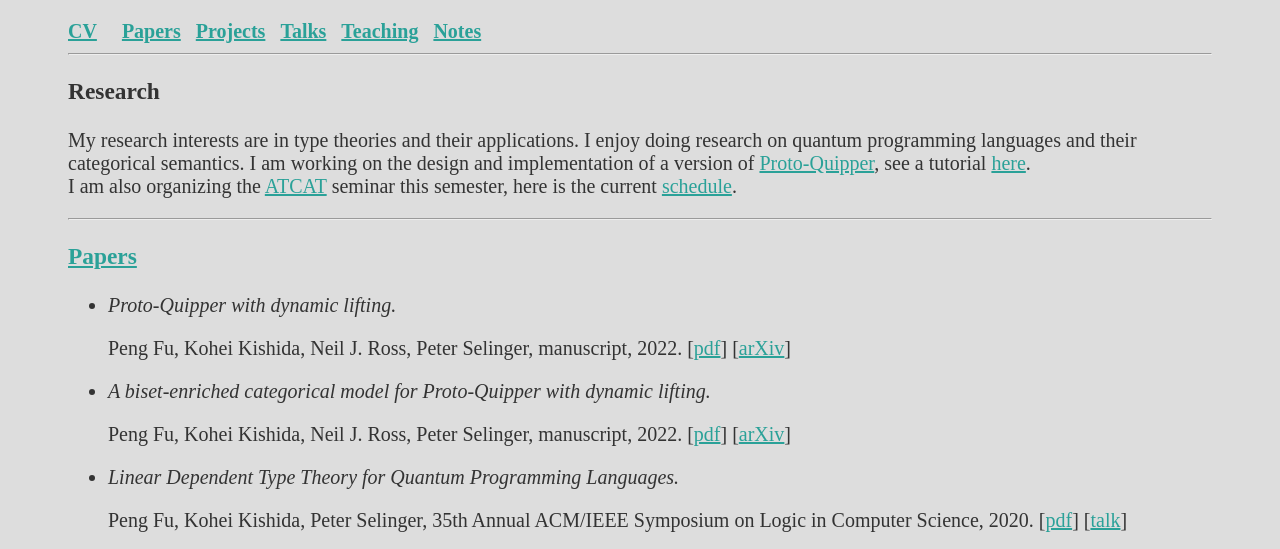
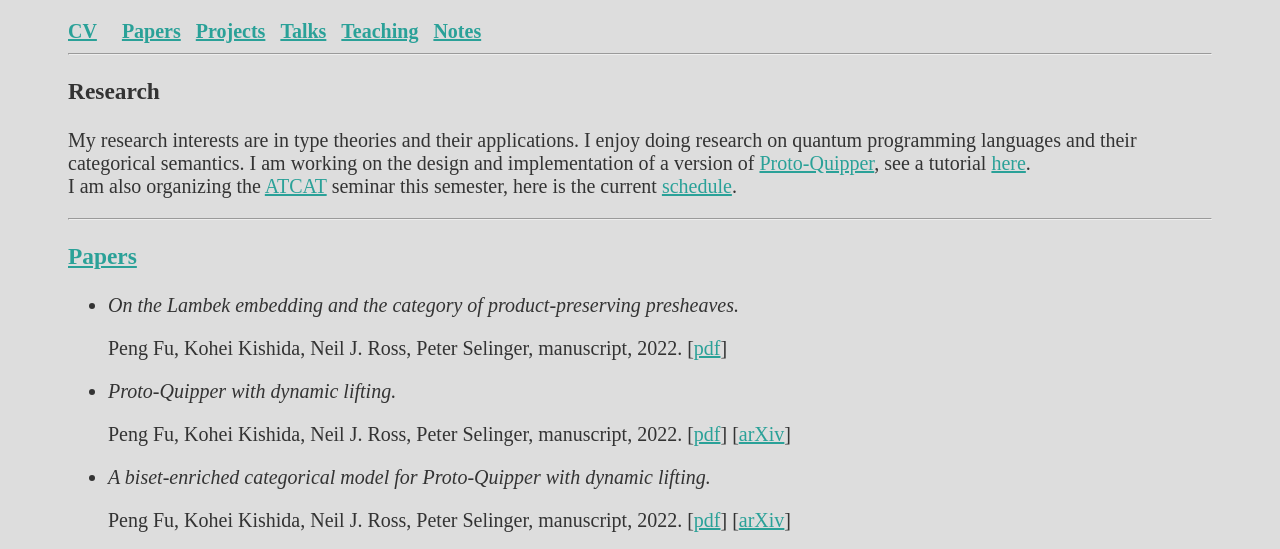
Before and after one commit to Fermat/fermat.github.io, a plain HTML site: page index.html in a window 1280 px wide. Shown: the part 171-720 px from the top of the page. Drawn offline with nearby package versions, Linux system fonts and the light colour scheme; some packages are replaced by stand-ins of ours.

Commit message:
add a paper.

```diff
--- a/index.html
+++ b/index.html
@@ -88,6 +88,13 @@
 
 <h3><a href="#Top">Papers</a> </h3>
 <ul>
+  <li>
+    <em>On the Lambek embedding and the category of product-preserving presheaves.</em>
+
+    <p> Peng Fu, Kohei Kishida, Neil J. Ross, Peter Selinger, manuscript, 2022. [<a href="./document/papers/lambek.pdf">pdf</a>]
+
+  </li>
+
   <a name="proto-quipper"></a>
   <li>
     <em>Proto-Quipper with dynamic lifting.</em>
```
Also changed, not shown: 1 other file.
